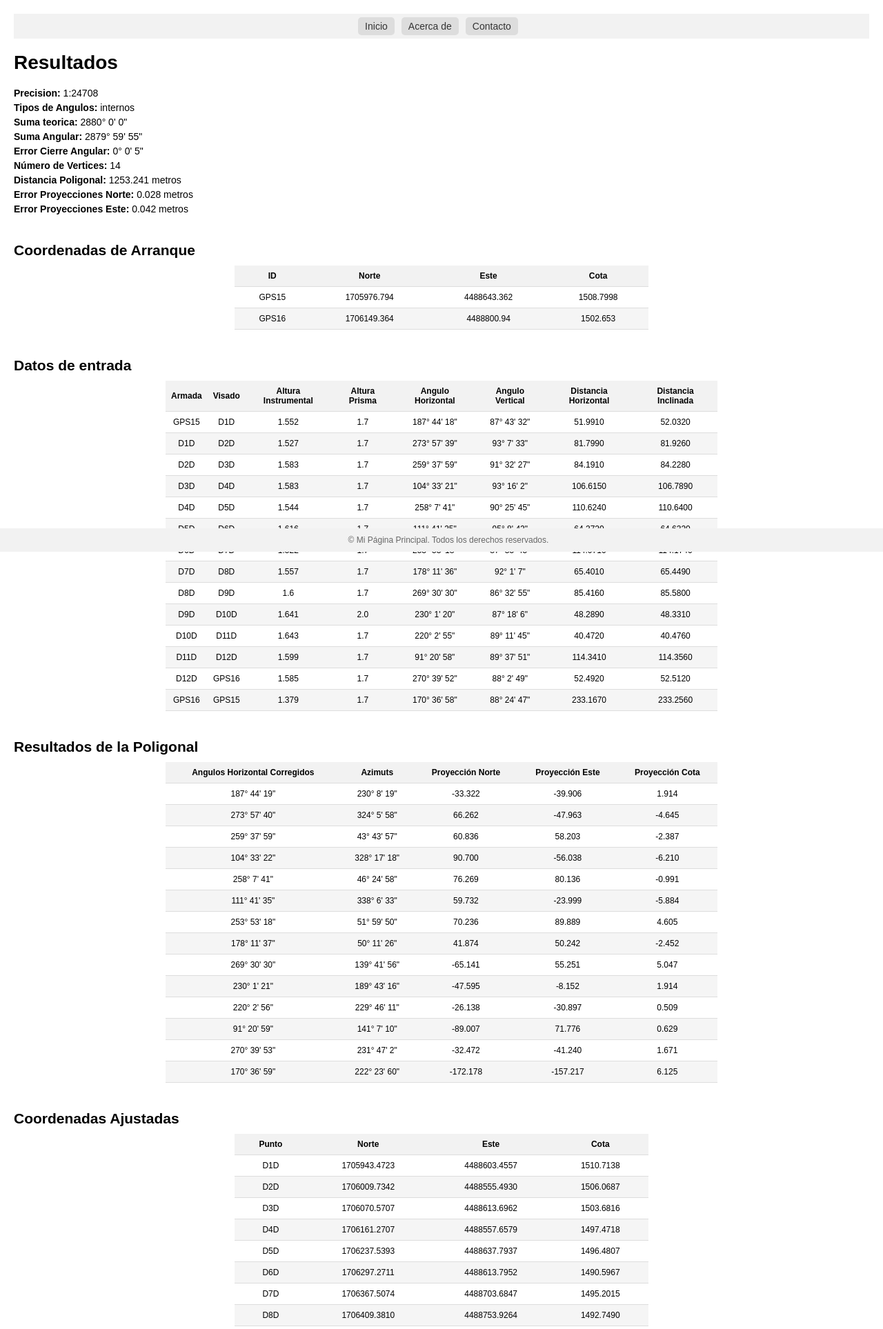
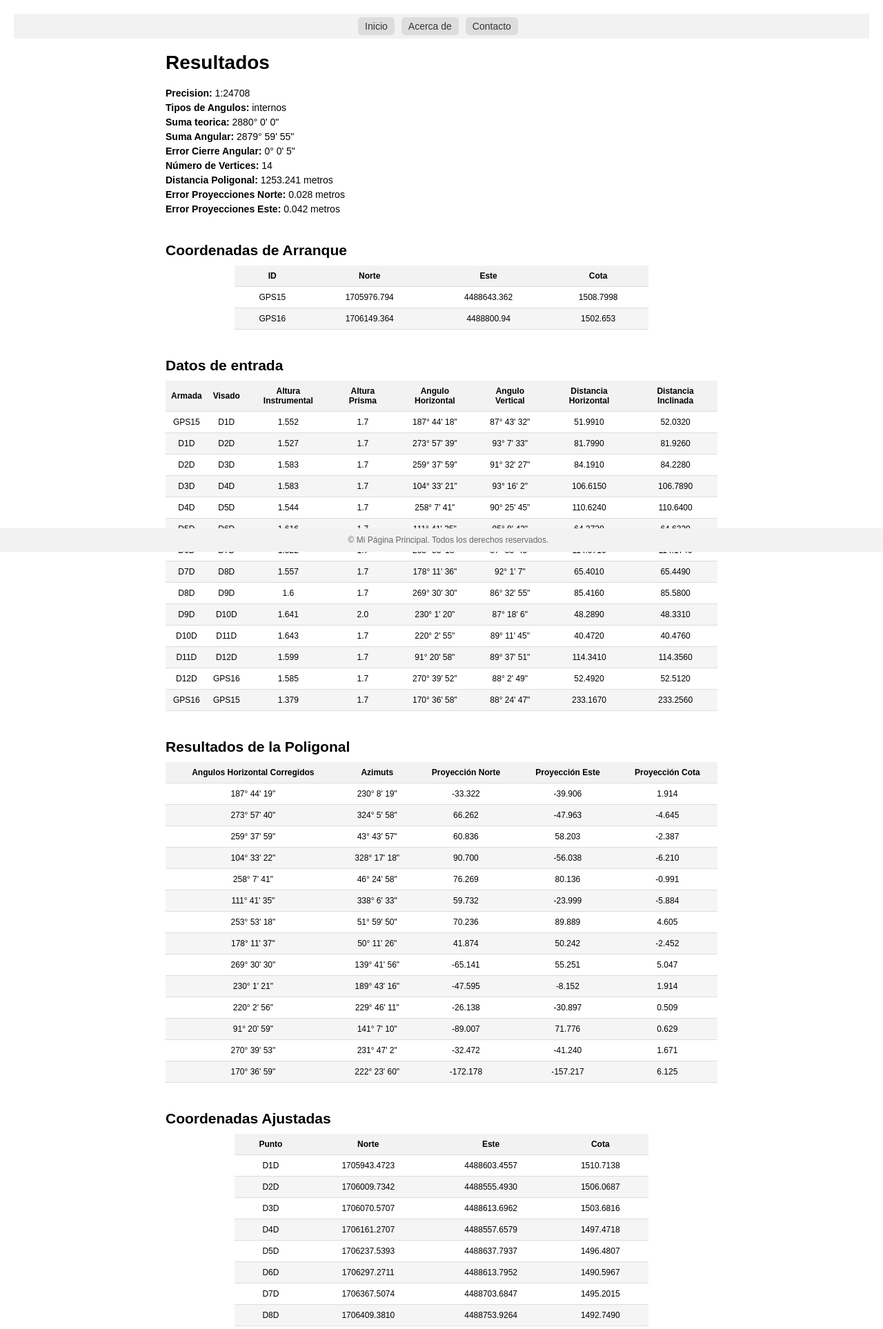
Before and after one commit to jusebas93martinez/sebweb, a Django app: page /procesar/ in a window 1280 px wide. Shown: the top 1927 px of the page at 69% size. Run offline with Django 4.2, Linux system fonts and the light colour scheme.

Commit message:
Update resultados.html

```diff
--- a/templates/resultados.html
+++ b/templates/resultados.html
@@ -11,7 +11,7 @@
 {% endblock %}
 
 {% block contenido %}
-
+<div class="contenedor-principal">
 <!DOCTYPE html>
 <html>
 <head>
@@ -228,5 +228,5 @@
       </div>
 </body>
 </html>
-
+</div>
 {% endblock %}
```
